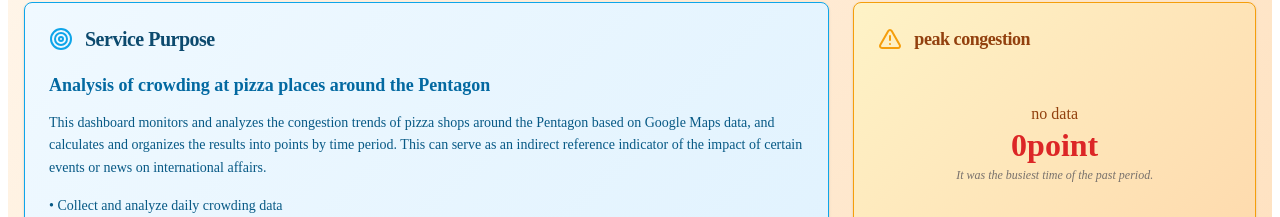
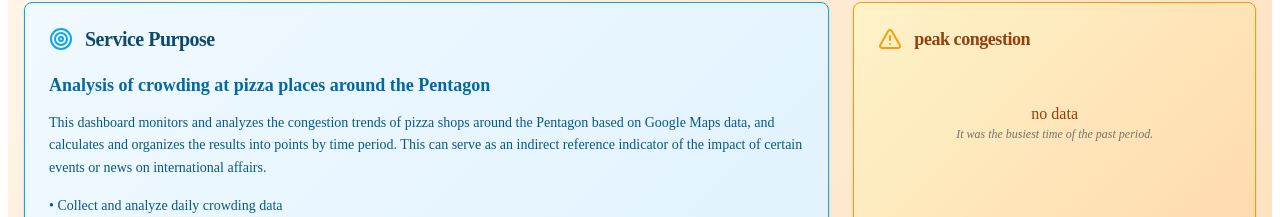
Before and after one commit to goldmembrane/pizza-in-penta, a React (Create React App) app: page / in a window 1280 px wide. Shown: the part 199-416 px from the top of the page. Built offline with nearby package versions, Linux system fonts and the light colour scheme; no server answers.

Commit message:
feat: Delete max point
- 최고점 표시 부분에서 점수 제거

```diff
--- a/src/App.js
+++ b/src/App.js
@@ -154,9 +154,6 @@ const App = () => {
                 <div className="peak-date">
                   {maxPoint ? maxPoint.date : t("nothing")}
                 </div>
-                <div className="peak-score">
-                  {maxPoint ? `${maxPoint.point}${t("point")}` : t("zero")}
-                </div>
                 <p className="peak-description">{t("last_popularity")}</p>
               </div>
             </CardContent>
```
